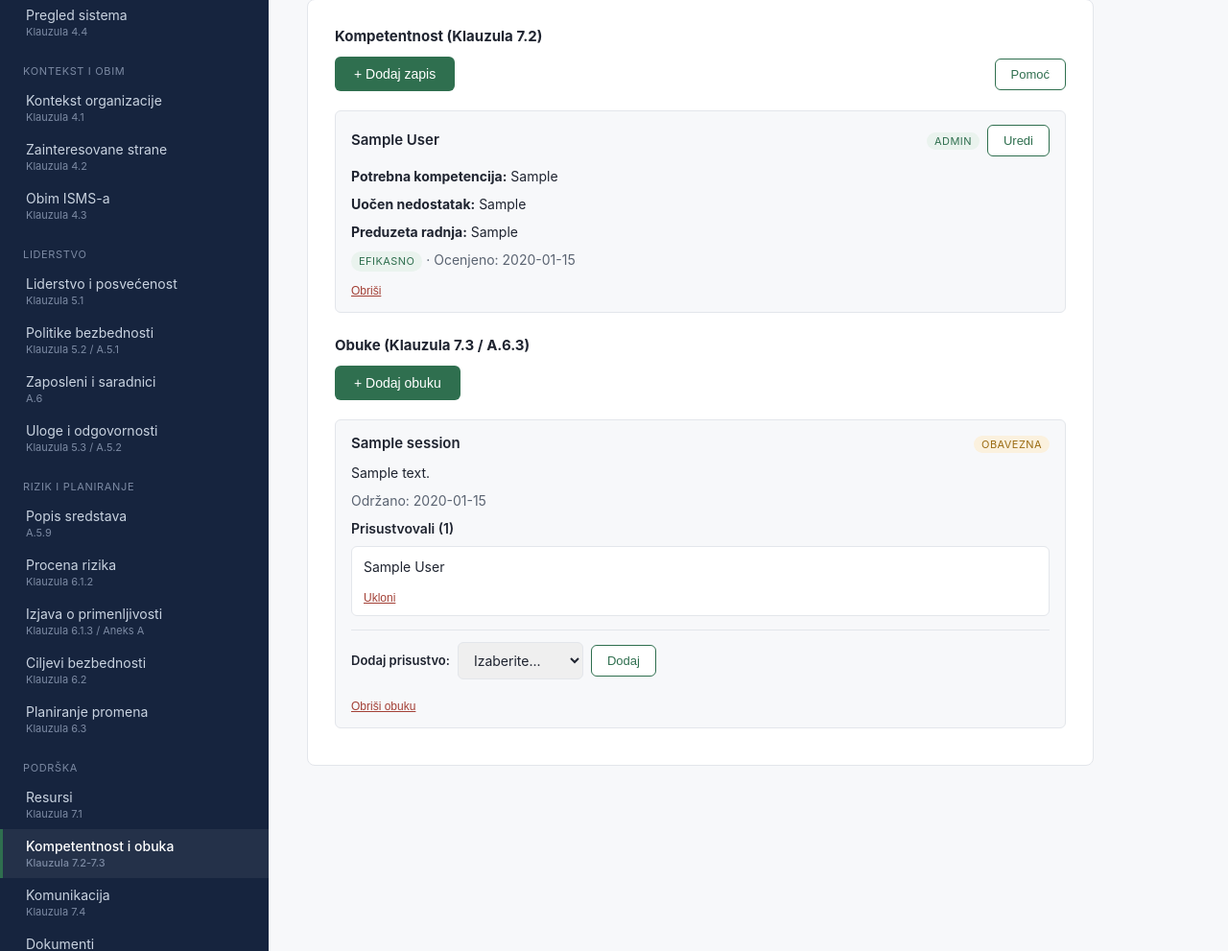
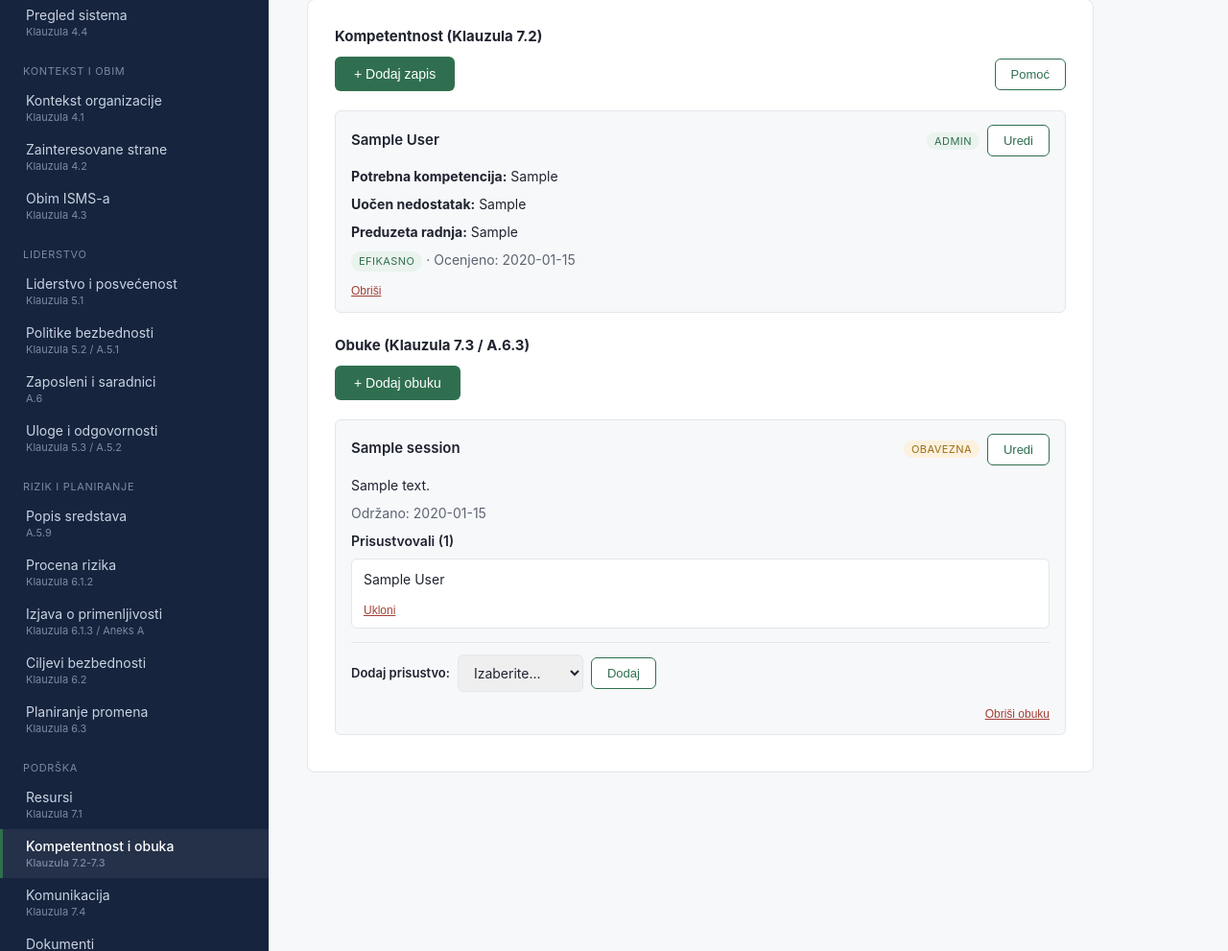
Before and after one commit to alennikolic/InfoSecRelax, a PHP site: page /index.php?page=kompetentnost in a window 1280 px wide. Shown: the part 103-1094 px from the top of the page at 96% size. Run offline with PHP 8.4, Linux system fonts and the light colour scheme; data comes from the database, SQL or seed files in the repository; tables that the repository leaves empty hold one stand-in row (values such as "Sample post").

Commit message:
Update training-card.php

```diff
--- a/src/includes/training-card.php
+++ b/src/includes/training-card.php
@@ -20,9 +20,19 @@
 <div class="factor-card">
     <div class="card-header-row">
         <span class="card-title"><?= htmlspecialchars($session['title']) ?></span>
-        <span class="status-badge <?= $session['is_mandatory'] ? 'is-warning' : 'is-neutral' ?>">
-            <?= $session['is_mandatory'] ? 'Obavezna' : 'Opciona' ?>
-        </span>
+        <div class="button-group">
+            <span class="status-badge <?= $session['is_mandatory'] ? 'is-warning' : 'is-neutral' ?>">
+                <?= $session['is_mandatory'] ? 'Obavezna' : 'Opciona' ?>
+            </span>
+            <button type="button" class="btn-secondary"
+                onclick='openEditTrainingModal(<?= json_encode([
+                    "id"           => (int) $session["id"],
+                    "title"        => $session["title"],
+                    "description"  => $session["description"] ?? "",
+                    "held_at"      => $session["held_at"],
+                    "is_mandatory" => (bool) $session["is_mandatory"],
+                ], JSON_HEX_APOS | JSON_HEX_QUOT | JSON_HEX_TAG | JSON_HEX_AMP) ?>)'>Uredi</button>
+        </div>
     </div>
 
     <?php if (!empty($session['description'])): ?>
@@ -68,7 +78,7 @@
         </div>
     </form>
 
-    <form method="post" class="factor-delete-form" onsubmit="return confirm('Obrisati ovu obuku i sva evidentirana prisustva?');">
+    <form method="post" class="factor-delete-form card-footer-right" onsubmit="return confirm('Obrisati ovu obuku i sva evidentirana prisustva?');">
         <input type="hidden" name="action" value="delete_training">
         <input type="hidden" name="id" value="<?= (int) $session['id'] ?>">
         <button type="submit" class="btn-delete">Obriši obuku</button>
```
